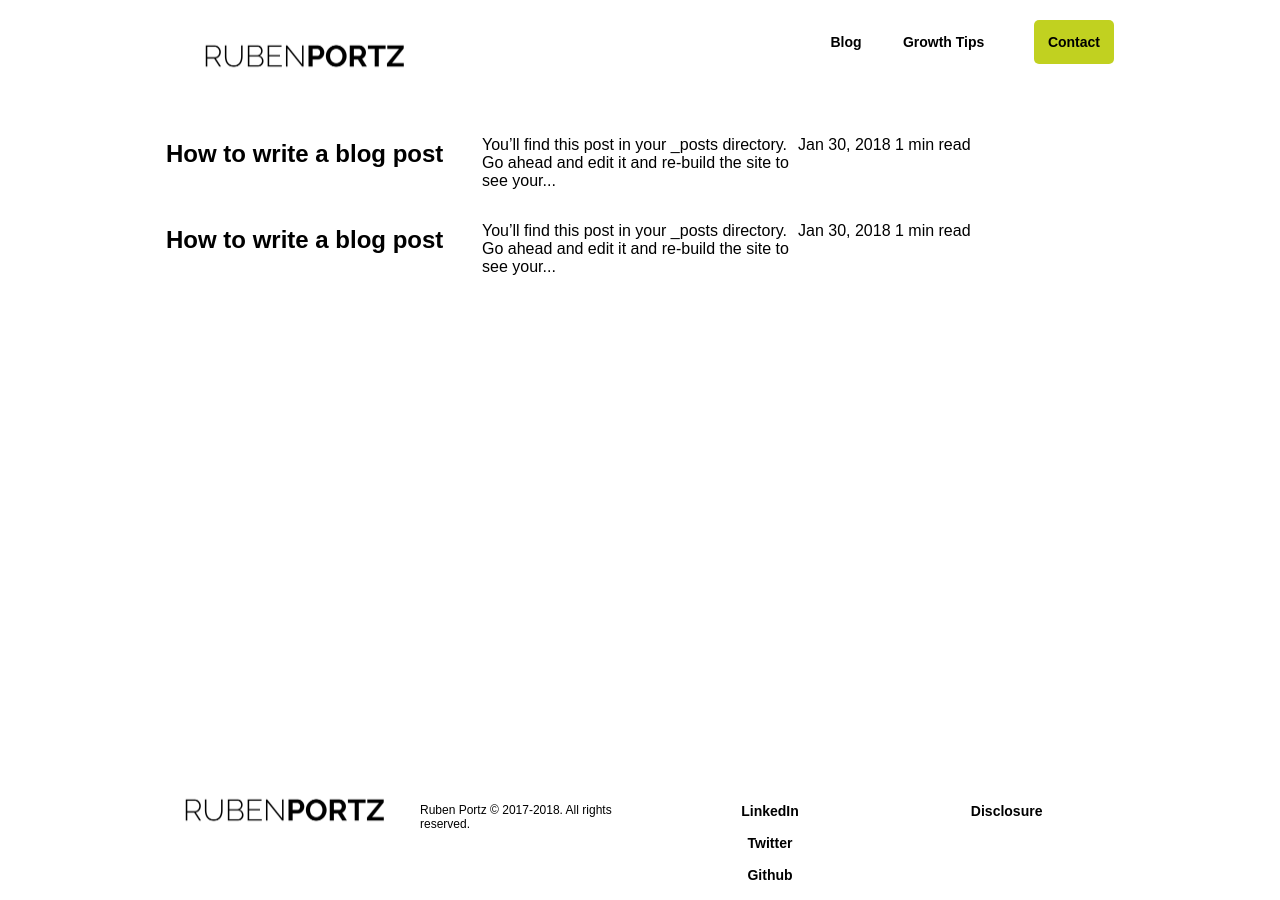
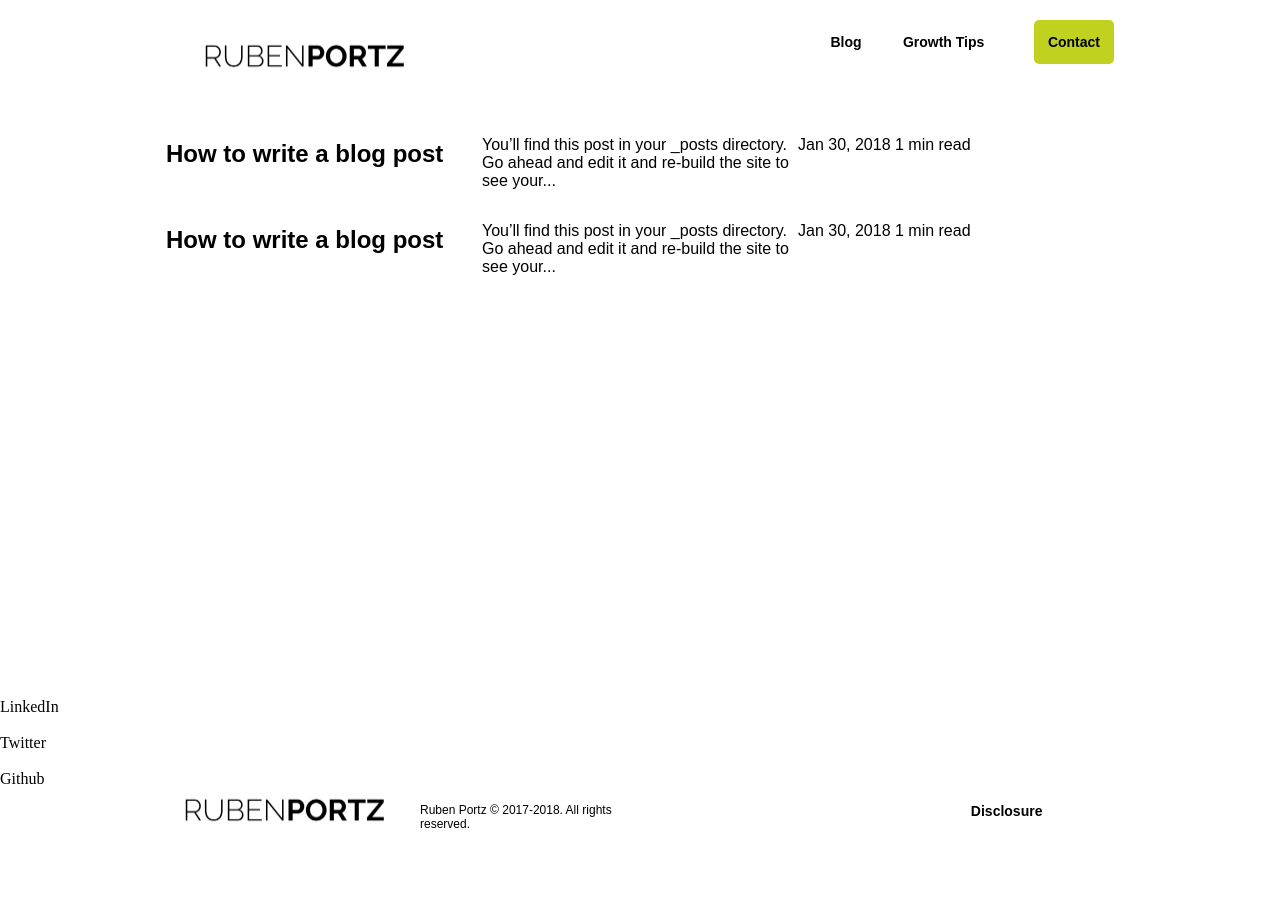
Before and after one commit to rubenportz/Ruben-Portz, a Jekyll site: the page built from index.html, in a window 1280 px wide. Built offline with Jekyll 4.4.1, drawn with Linux system fonts in a browser that asks for light colours.

Commit message:
Update footer.html

```diff
--- a/_includes/footer.html
+++ b/_includes/footer.html
@@ -70,11 +70,14 @@
 
   <div id="footer">
     <div>{% include svg-icons.html %}</div>
+
+    <a href="https://www.linkedin.com/in/rubenportz/">LinkedIn</a><br><br><a href="https://twitter.com/rubenportz?lang=en">Twitter</a>
+      <br><br><a href="https://github.com/rubenportz/">Github</a>
+
     <div class="wrapper">
       <div class="footer-logo"><img src="/images/RUBENPORTZ.png" alt="Ruben Portz Logo" style="width:250px"></div>
       <div class="copyright">Ruben Portz &copy; 2017<script>new Date().getFullYear()>2010&&document.write("-"+new Date().getFullYear());</script>. All rights reserved.</div>
-      <div class="social"><a href="https://www.linkedin.com/in/rubenportz/">LinkedIn</a><br><br><a href="https://twitter.com/rubenportz?lang=en">Twitter</a>
-      <br><br><a href="https://github.com/rubenportz/">Github</a></div>
+      <div class="social">{% include svg-icons.html %}</div>
       <div class="disclosure"><a href="rubenportz.com/disclosure">Disclosure</a></div>
       {% include analytics.html %}
     </div>
```
